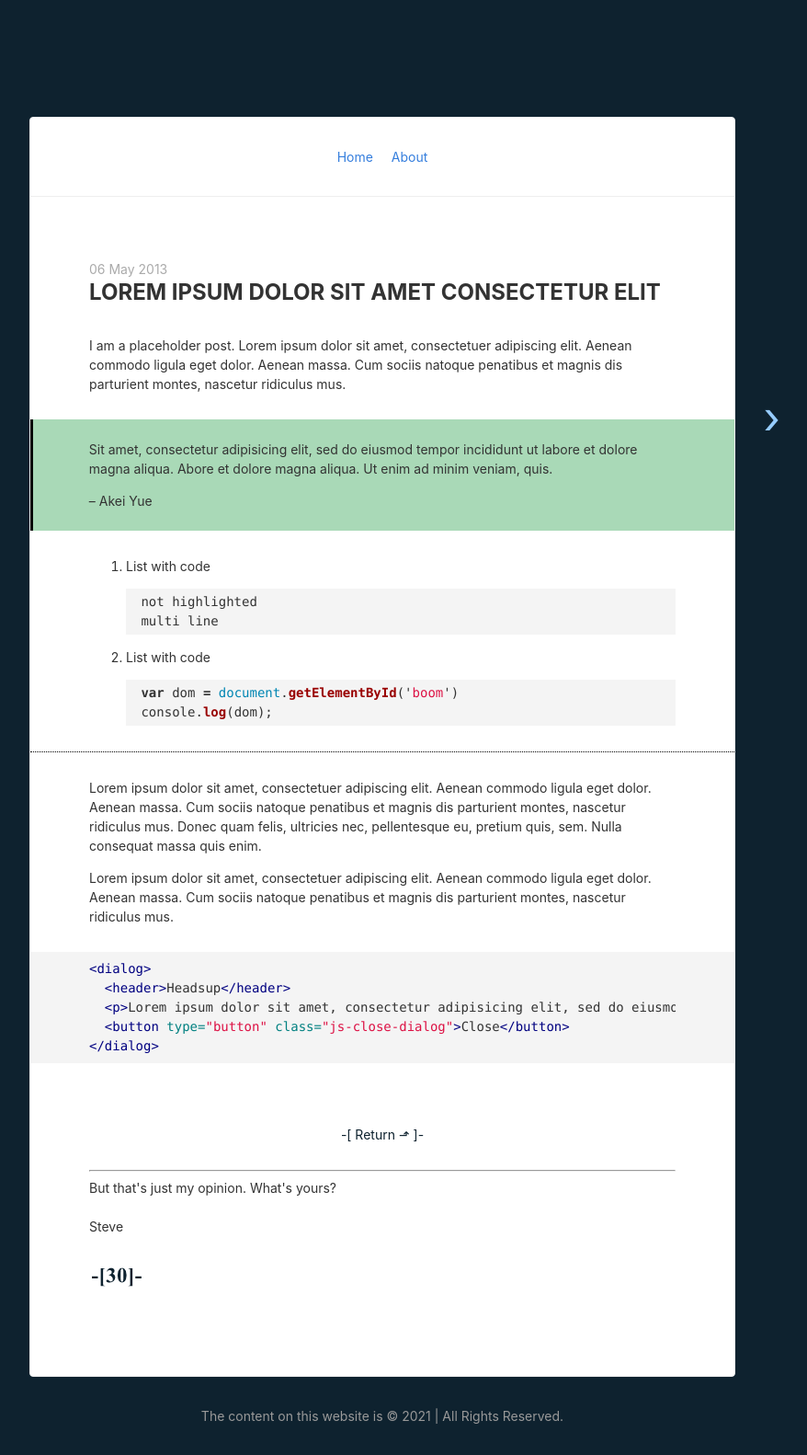
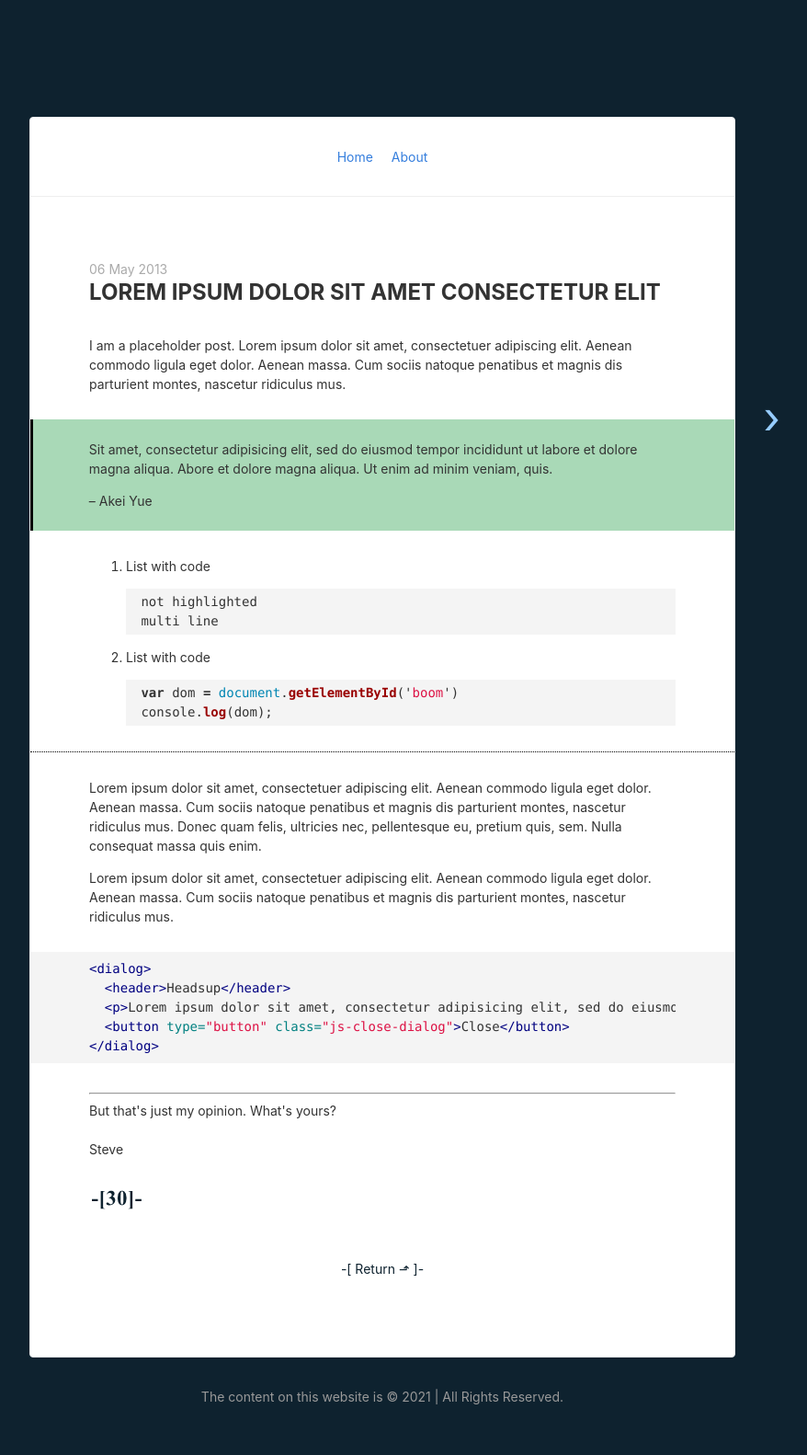
Before and after one commit to SteveD3/steved3.github.io, a Jekyll site: the page built from _posts/2013-05-06-more-post.md, in a window 1280 px wide. Shown: the whole page at 92% size, without its empty margins (224-1102 px from the left). Built offline with Jekyll 4.4.1, drawn with Linux system fonts in a browser that asks for light colours; nearby versions of some CDN libraries; after the commit the page ends 1561 px from its top, so only the background shows below that.

Commit message:
Update signoff.html

```diff
--- a/_includes/signoff.html
+++ b/_includes/signoff.html
@@ -1,12 +1,12 @@
 <p class="mt4">
-  <br>
-    <center>
-      <a class="top" href="#top"> -[ Return &#x2B0F; ]- </a>
-    </center>
-  <br>
 <hr>
   But that's just my opinion. What's yours?<br>
 <br>
   {{ site.signoff }}<br>
   <!--  <span class="silver">{{ page.date | date: "at %H:%M" }}</span> -->
 <p><img src="{{ site.url }}/images/signoff.png" alt="-[30]- a.k.a. The End" /></p>
+<br>
+  <center>
+    <a class="top" href="#top"> -[ Return &#x2B0F; ]- </a>
+  </center>
+<br>
```
